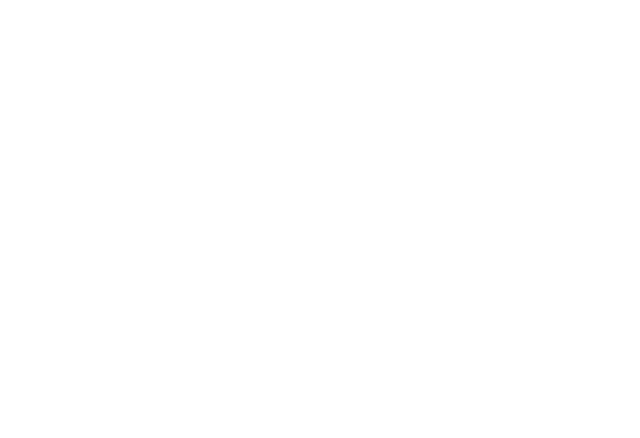
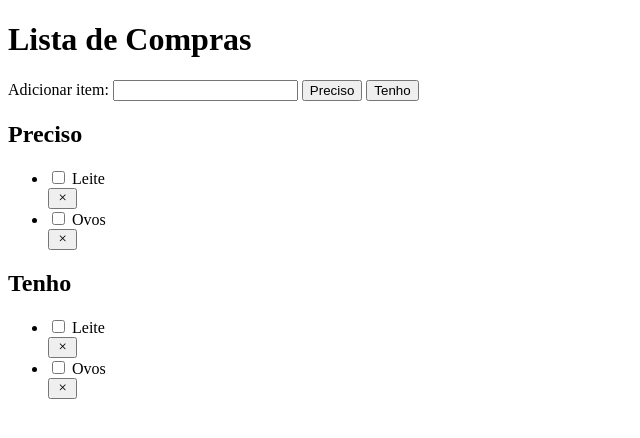
Before and after one commit to zolppy/grocery-list, a website: page index.html in a window 1280 px wide. Shown: the whole page, without its empty margins (0-640 px from the left). Drawn offline with nearby package versions, Linux system fonts and the light colour scheme.

Commit message:
feat: html terminado, por hora

```diff
--- a/index.html
+++ b/index.html
@@ -1,9 +1,72 @@
 <!DOCTYPE html>
-<html lang="en">
+<html lang="pt-br">
   <head>
     <meta charset="UTF-8" />
     <meta name="viewport" content="width=device-width, initial-scale=1.0" />
-    <title>Document</title>
+    <meta name="description" content="" />
+    <title>Lista de Compras</title>
+    <link
+      rel="stylesheet"
+      href="https://cdn.jsdelivr.net/npm/bootstrap-icons@1.11.3/font/bootstrap-icons.min.css"
+    />
   </head>
-  <body></body>
+  <body>
+    <main class="app__container">
+      <h1 class="app__main-title">Lista de Compras</h1>
+      <section class="app__input-section">
+        <div class="app__input-wrapper">
+          <label for="app__add-item">Adicionar item:</label>
+          <input type="text" id="app__add-item" />
+          <button class="app__need-button">Preciso</button>
+          <button class="app__have-button">Tenho</button>
+        </div>
+      </section>
+      <section class="app__need-section">
+        <h2 class="app__secondary-title">Preciso</h2>
+        <ul class="app__need-items">
+          <li class="app__item">
+            <div class="app__check-wrapper">
+              <input type="checkbox" id="app__item-name-1" />
+              <label for="app__item-name-1">Leite</label>
+            </div>
+            <button class="app__delete-item">
+              <i class="bi bi-x"></i>
+            </button>
+          </li>
+          <li class="app__item">
+            <div class="app__check-wrapper">
+              <input type="checkbox" id="app__item-name-2" />
+              <label for="app__item-name-2">Ovos</label>
+            </div>
+            <button class="app__delete-item">
+              <i class="bi bi-x"></i>
+            </button>
+          </li>
+        </ul>
+      </section>
+      <section class="app__have-section">
+        <h2 class="app__secondary-title">Tenho</h2>
+        <ul class="app__have-items">
+          <li class="app__item">
+            <div class="app__check-wrapper">
+              <input type="checkbox" id="app__item-name-3" />
+              <label for="app__item-name-3">Leite</label>
+            </div>
+            <button class="app__delete-item">
+              <i class="bi bi-x"></i>
+            </button>
+          </li>
+          <li class="app__item">
+            <div class="app__check-wrapper">
+              <input type="checkbox" id="app__item-name-4" />
+              <label for="app__item-name-4">Ovos</label>
+            </div>
+            <button class="app__delete-item">
+              <i class="bi bi-x"></i>
+            </button>
+          </li>
+        </ul>
+      </section>
+    </main>
+  </body>
 </html>
```
